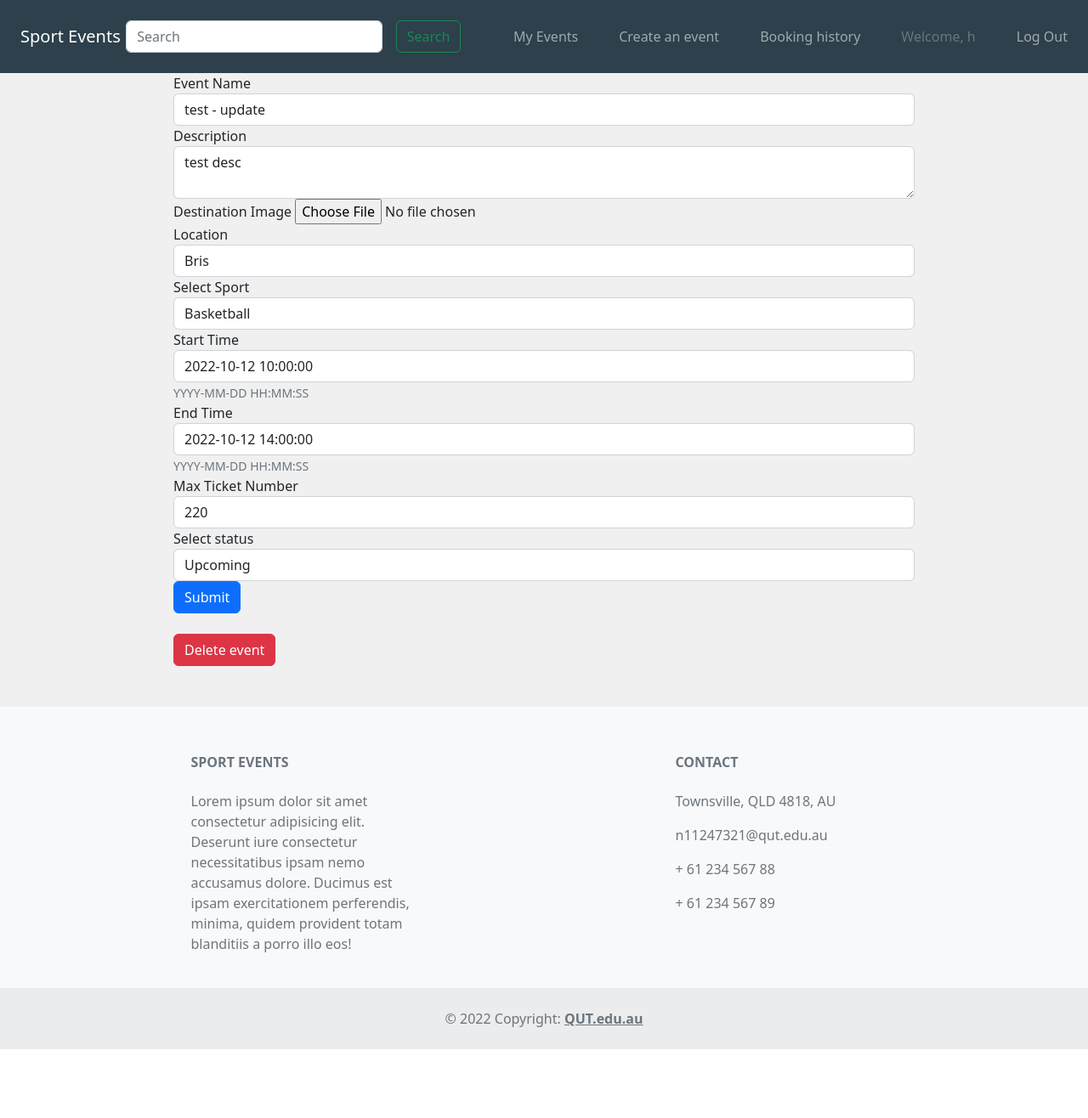
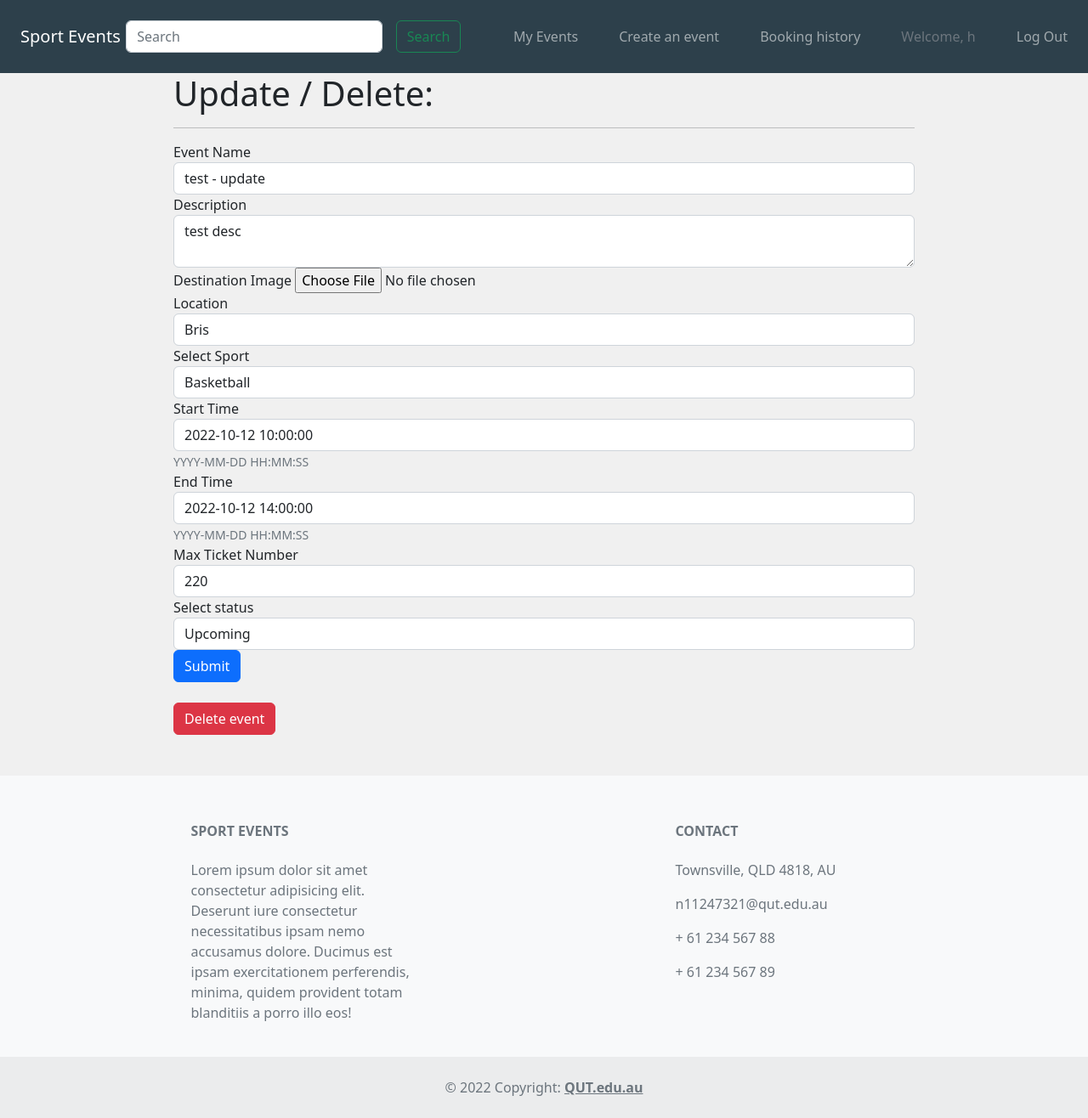
Before and after one commit to BlackHawkCH91/IAB207-Assessment3, a Flask app: page /events/update/1 in a window 1280 px wide. Shown: the whole page at 85% size. Before the commit the page ends 1235 px from the top, so only its background shows below. Run offline with Flask 2, Linux system fonts and the light colour scheme; a user stored in the database is signed in; data comes from the database, SQL or seed files in the repository; both versions use the stored data as it was after the commit; some libraries are stand-ins or nearby versions.

Commit message:
cleaned up some code, small html fixes

```diff
--- a/create_db.py
+++ b/create_db.py
@@ -10,7 +10,7 @@ ctx=app.app_context()
 ctx.push()
 db.create_all()
 
-categoryList = ["Basketnall", "Cricket", "Gymnastics", "Netball", "Football", "Rugby", "Swimming", "Tennis"]
+categoryList = ["Basketball", "Cricket", "Gymnastics", "Netball", "Football", "Rugby", "Swimming", "Tennis"]
 EventStatuses = ["Upcoming", "Inactive", "Booked", "Cancelled"]
 
 counter = 1
--- a/website/events.py
+++ b/website/events.py
@@ -1,4 +1,3 @@
-from unicodedata import category
 from flask import Blueprint, render_template, session, request, redirect, url_for, flash
 from .models import *
 from .forms import EventForm, ReviewForm
@@ -103,17 +102,16 @@ def updateEvent(EventId):
           return redirect(url_for('event.update'))
         except:
           flash('error resubmit')
-          return render_template('UpdateEvent.html',EventId = EventId, event = event, form = form)
-
+          return render_template('/updateEvent.html',EventId = EventId, event = event, form = form)
 
     elif request.method == "GET":
        #prefill form with current values
       form.event_name.data = event.EventName
       form.description.data = event.description
-      form.location.data = event.Location
+      form.location.data = event.Location  # is there an easier way to do this so it prefills properly?
       form.Catergory_id.data = event.Catergory_id
       form.start_time.data = event.StartDate
       form.end_time.data = event.EndDate
       form.Status_id.data = event.Status_id
       form.max_tickets.data = event.MaxTickets
-      return render_template('UpdateEvent.html',EventId = EventId, event = event, form = form)
+      return render_template('/updateEvent.html',EventId = EventId, event = event, form = form)
--- a/website/templates/updateEvent.html
+++ b/website/templates/updateEvent.html
@@ -2,15 +2,20 @@
 
 {% block head %}
     <meta charset="utf-8">
-    <meta name="viewport" content="width=device-width, initial-scale=1, shrink-to-fit=no">
+    <meta name="viewport" content="width=device-width, initial-scale=1">
     <link href="https://cdn.jsdelivr.net/npm/bootstrap@5.2.0/dist/css/bootstrap.min.css" rel="stylesheet" integrity="sha384-gH2yIJqKdNHPEq0n4Mqa/HGKIhSkIHeL5AyhkYV8i59U5AR6csBvApHHNl/vI1Bx" crossorigin="anonymous">
+    <base href="/">
     <link rel="stylesheet" href="../static/css/style.css">
     <link rel="stylesheet" href="../static/css/updateEvent.css">
-    <script src="../static/js/IndexResponsive.js"></script>
+
 {% endblock %}
+
 {% import "bootstrap/form.html" as wtf %}
+
 {% block content %}
-<div class="container-fluid" id="mainArea">
+<div class="container-fluid justify-content-start col-8" id="mainArea">
+    <h1>Update / Delete: </h1>
+    <hr>
     {{wtf.render_form(form)}}
     <br>
     <form method="POST">
--- a/website/views.py
+++ b/website/views.py
@@ -1,5 +1,5 @@
 from flask import Blueprint, render_template, request
-from .models import Events, Catergory, EventStatus
+from .models import Events
 bp = Blueprint('main', __name__)
 
 
@@ -20,10 +20,6 @@ def index():
 def userBookingHistory():
     return render_template("userBookingHistory.html")
 
-@bp.route('/UpdateEvent')
-def updateEvent():
-    return render_template("updateEvent.html")
-
 @bp.route('/UserSettings')
 def userSettings():
     return render_template("userSettings.html")
```
Also changed, not shown: events.py (deleted, +0 -8 lines), website/Events.sqlite.
